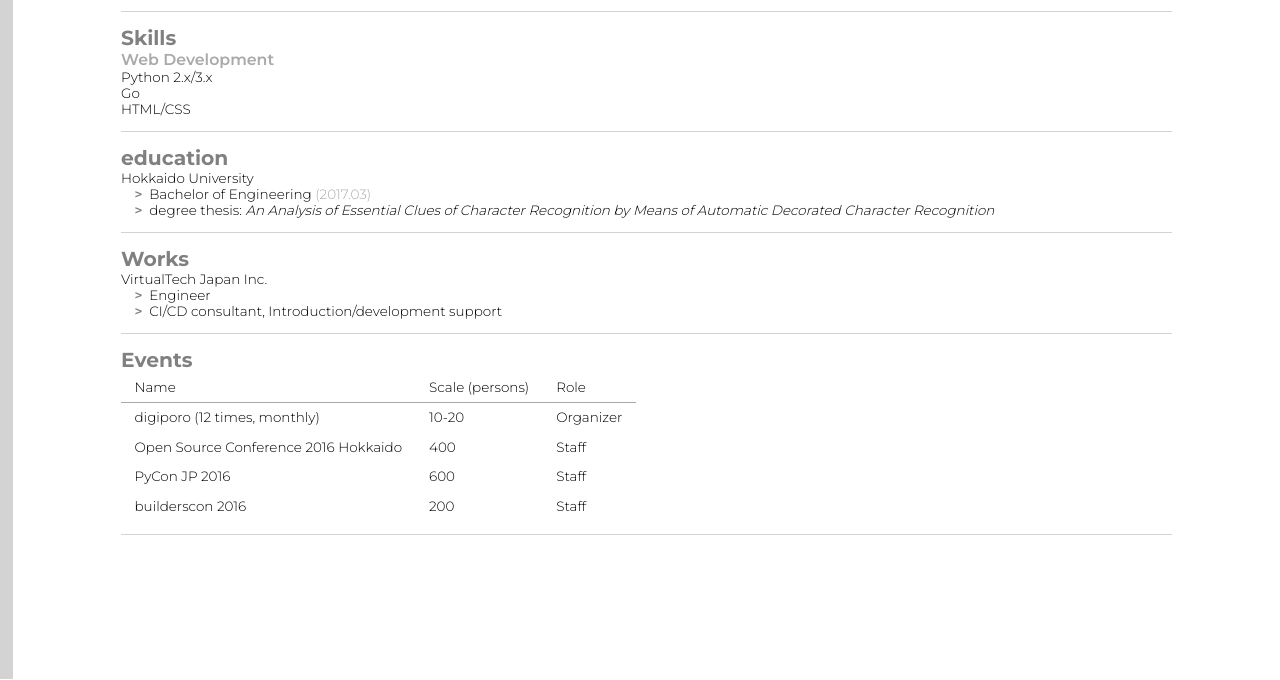
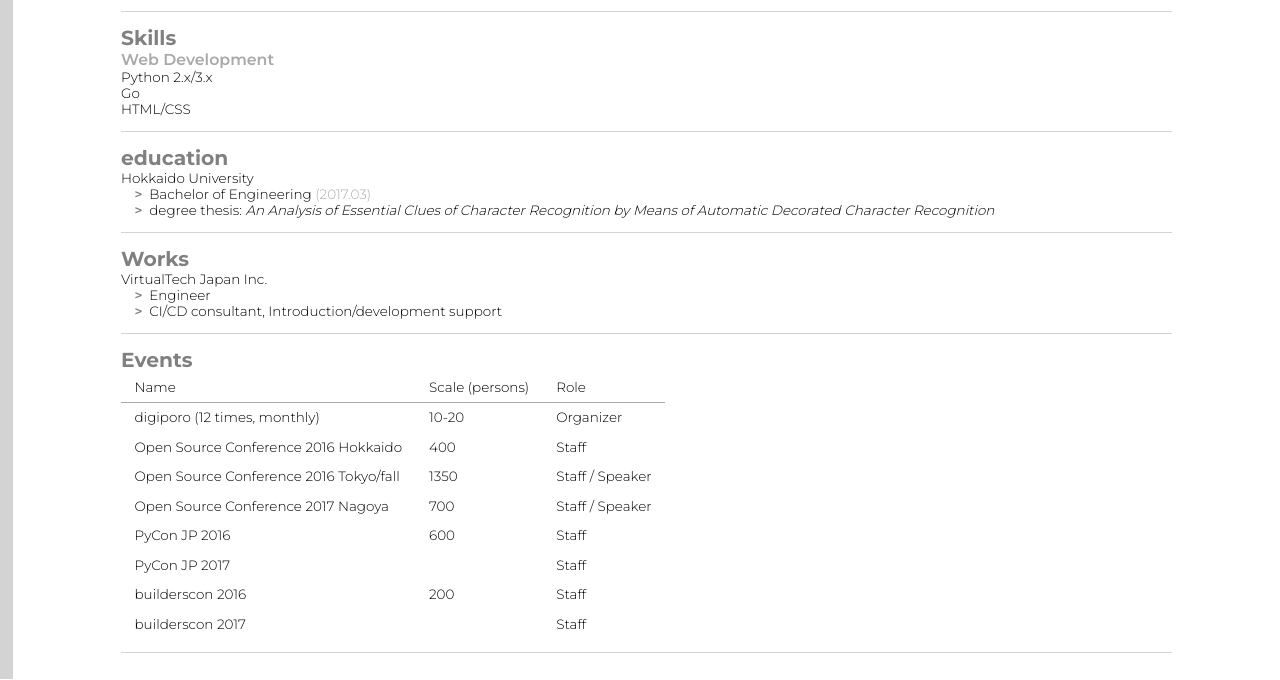
Before and after one commit to nasa9084/nasa9084.github.io, a plain HTML site: page index.html in a window 1280 px wide. Shown: the part 121-801 px from the top of the page. Drawn offline with Linux system fonts and the light colour scheme.

Commit message:
add: some events

```diff
--- a/index.html
+++ b/index.html
@@ -64,13 +64,33 @@
               <td>Staff</td>
             </tr>
             <tr>
+              <td>Open Source Conference 2016 Tokyo/fall</td>
+              <td>1350</td>
+              <td>Staff / Speaker</td>
+            </tr>
+            <tr>
+              <td>Open Source Conference 2017 Nagoya</td>
+              <td>700</td>
+              <td>Staff / Speaker</td>
+            </tr>
+            <tr>
               <td>PyCon JP 2016</td>
               <td>600</td>
               <td>Staff</td>
             </tr>
             <tr>
+              <td>PyCon JP 2017</td>
+              <td></td>
+              <td>Staff</td>
+            </tr>
+            <tr>
               <td>builderscon 2016</td>
               <td>200</td>
+              <td>Staff</td>
+            </tr>
+            <tr>
+              <td>builderscon 2017</td>
+              <td></td>
               <td>Staff</td>
             </tr>
           </tbody>
```
